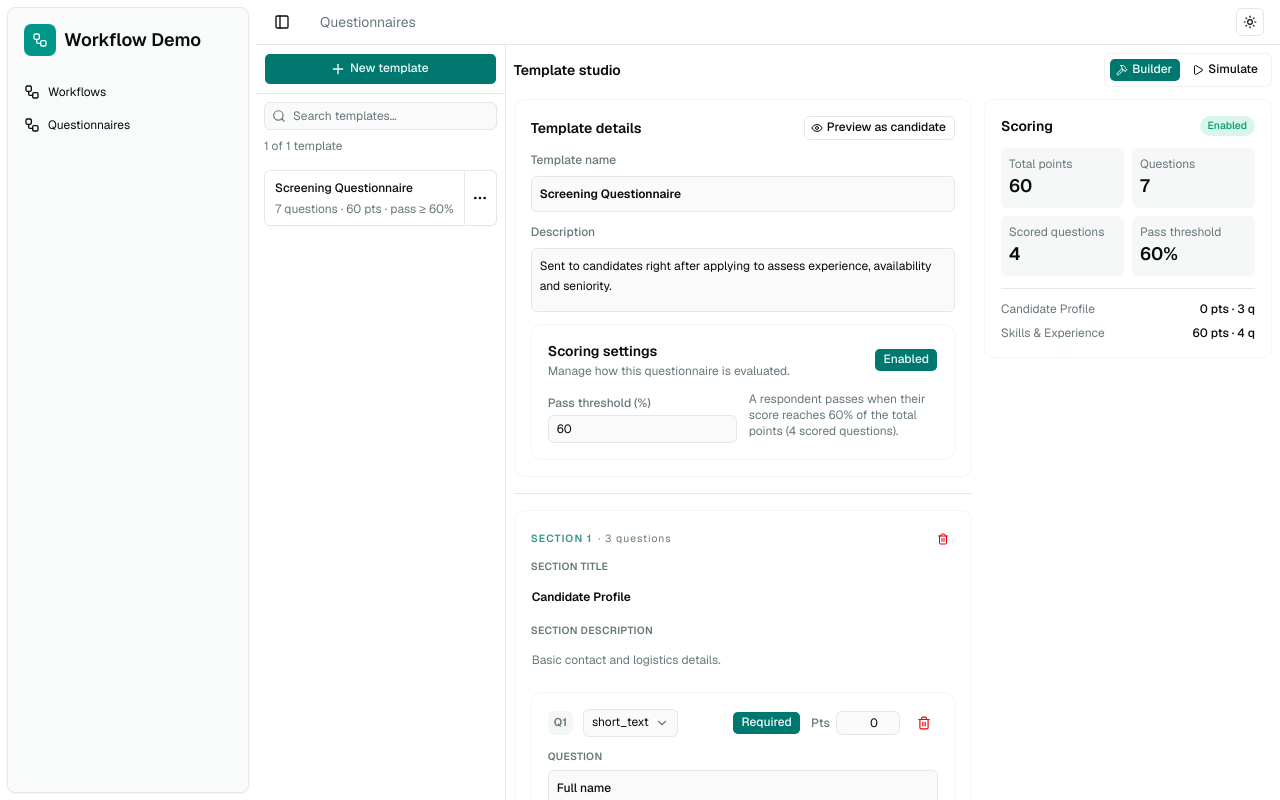
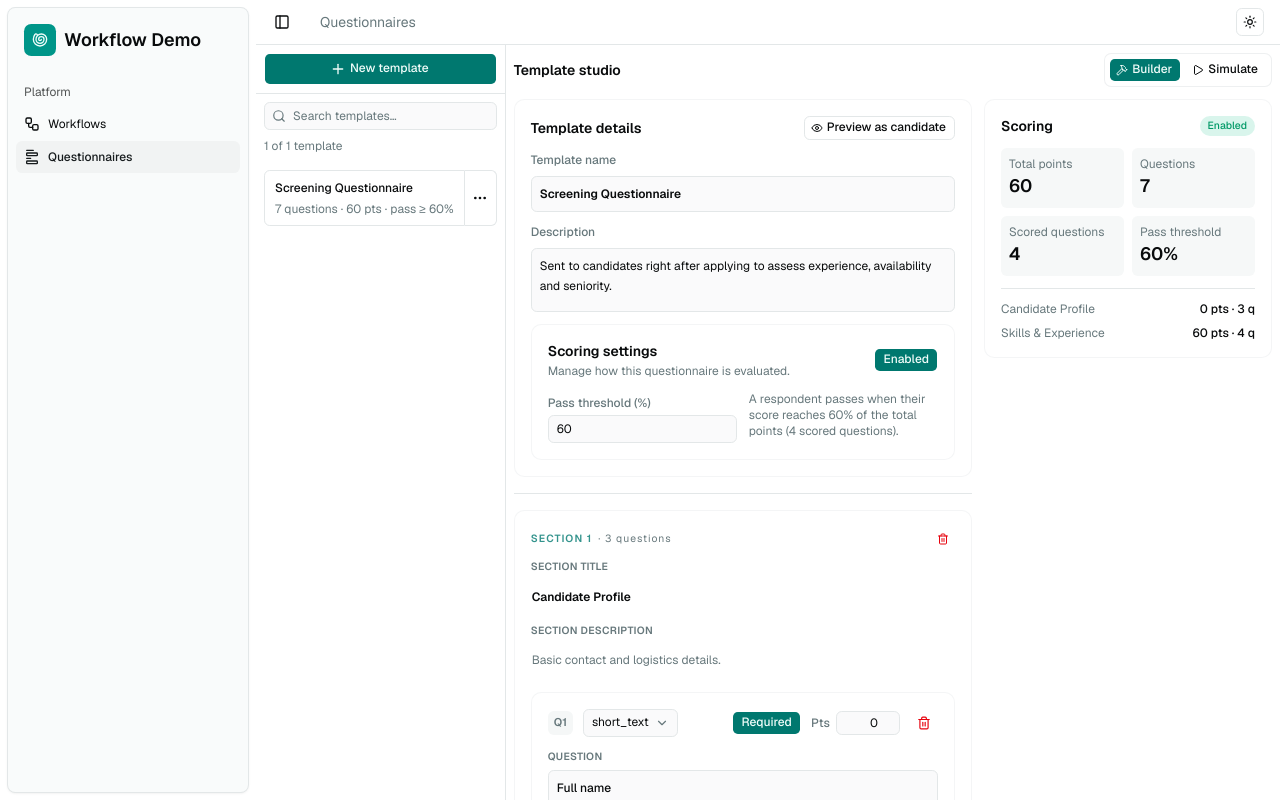
Before and after one commit to JoshMany/workflow-demo, a Next.js app: page /questionnaires in a window 1280 px wide. Shown: the top 800 px of the page. Built offline with nearby package versions, Linux system fonts and the light colour scheme.

Commit message:
feat: actualizar el componente AppSidebar con nuevos íconos y mejoras en la estructura de navegación

```diff
--- a/components/app-sidebar.tsx
+++ b/components/app-sidebar.tsx
@@ -1,12 +1,13 @@
 "use client";
 
-import { Workflow } from "lucide-react";
+import { Form, Shell, Workflow } from "lucide-react";
+import Link from "next/link";
 import { usePathname } from "next/navigation";
 import {
 	Sidebar,
 	SidebarContent,
 	SidebarGroup,
-	SidebarGroupContent,
+	SidebarGroupLabel,
 	SidebarHeader,
 	SidebarMenu,
 	SidebarMenuButton,
@@ -29,7 +30,7 @@ export function AppSidebar({ ...props }: React.ComponentProps<typeof Sidebar>) {
 				title: "Questionnaires",
 				url: "/questionnaires",
 				isActive: currentPath === "/questionnaires",
-				icon: Workflow,
+				icon: Form,
 			},
 		],
 	};
@@ -42,25 +43,28 @@ export function AppSidebar({ ...props }: React.ComponentProps<typeof Sidebar>) {
 					className="data-[state=open]:bg-sidebar-accent data-[state=open]:text-sidebar-accent-foreground"
 				>
 					<div className="flex aspect-square size-8 items-center justify-center rounded-lg bg-sidebar-primary text-sidebar-primary-foreground">
-						<Workflow className="size-4" />
+						<Shell className="size-4" />
 					</div>
 					<span className="text-lg font-semibold">Workflow Demo</span>
 				</SidebarMenuButton>
 			</SidebarHeader>
 			<SidebarContent>
 				<SidebarGroup>
-					<SidebarGroupContent className="flex flex-col gap-2">
+					<SidebarGroupLabel>Platform</SidebarGroupLabel>
 					<SidebarMenu>
 						{data.navMain.map((item) => (
 							<SidebarMenuItem key={item.title}>
-									<SidebarMenuButton tooltip={item.title}>
+								<SidebarMenuButton
+									render={<Link href={item.url} />}
+									tooltip={item.title}
+									isActive={item.isActive}
+								>
 									{item.icon && <item.icon />}
 									<span>{item.title}</span>
 								</SidebarMenuButton>
 							</SidebarMenuItem>
 						))}
 					</SidebarMenu>
-					</SidebarGroupContent>
 				</SidebarGroup>
 			</SidebarContent>
 			<SidebarRail />
```
Lines whose indentation alone changed are shown as unchanged.
